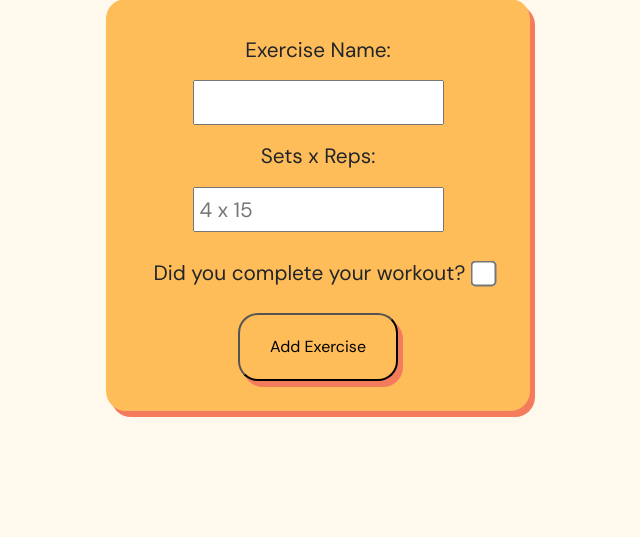
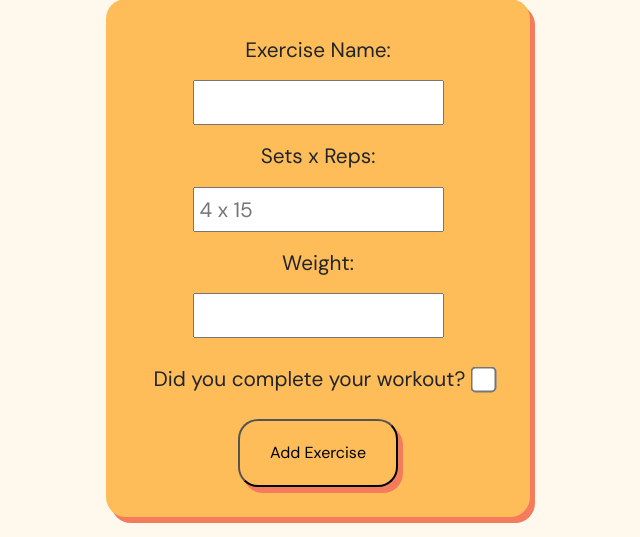
Before and after one commit to nmartin27/Project-Two-Workout-App, a Node server app: template views/workouts/show.ejs in a window 1280 px wide. Shown: the part 385-922 px from the top of the page, without its empty margins (322-962 px from the left). Before the commit the page ends 802 px from the top, so only its background shows below. Run offline with Node 20, Linux system fonts and the light colour scheme; the template is opened without the code that fills it, so the values that code supplies are empty; some libraries are stand-ins or nearby versions; some web fonts are replaced.

Commit message:
presented

```diff
--- a/models/workout.js
+++ b/models/workout.js
@@ -4,6 +4,7 @@ const excerciseSchema = new mongoose.Schema ({
     name: String,
     isCompleted: Boolean,
     reps: String,
+    weights: { type: Number, default: 0, min: 0 },
 });
 
 const workoutSchema = new mongoose.Schema({
--- a/public/stylesheets/style.css
+++ b/public/stylesheets/style.css
@@ -114,6 +114,9 @@ footer {
   max-height: 38em;
   /* align-self: flex-start; */
   /* position: sticky; */
+}
+.row{
+    justify-content: space-between;
 }
 
 .home-text{
--- a/server.js
+++ b/server.js
@@ -75,6 +75,7 @@ app.post("/workouts/:workoutId/exercise", async (req, res) => {
     name: req.body.name,
     isCompleted: req.body.isCompleted === "on",
     reps: req.body.reps,
+    weight: req.body.weight,
   };
 
   // console.log('workoutId from URL:', req.params.workoutId);
@@ -105,6 +106,7 @@ const updateExercise = async (workoutId, exerciseId, updatedData) => {
   foundExercise.name = updatedData.name || foundExercise.name;
   foundExercise.isCompleted = updatedData.isCompleted;
   foundExercise.reps = updatedData.reps || foundExercise.reps;
+  foundExercise.weight = updatedData.weight || foundExercise.weight;
   await foundWorkout.save();
 };
 
@@ -115,6 +117,7 @@ app.put("/workouts/:workoutId/exercises/:exerciseId", async (req, res) => {
     name: req.body.name,
     isCompleted: req.body.isCompleted === "on",
     reps: req.body.reps,
+    weight: req.body.weight,
   };
   await updateExercise(workoutId, exerciseId, updatedData);
   res.redirect(`/workouts/${req.params.workoutId}`);
--- a/views/home.ejs
+++ b/views/home.ejs
@@ -35,7 +35,7 @@
   <a class="index-link" href="/workouts">
     <div class="home-text">Go to my Workouts</div></a
   >
-  <footer>
+  <!-- <footer>
     Images by <a href="https://www.flaticon.com/authors/freepik">Freekpik</a>
-  </footer>
+  </footer> -->
 </html>
--- a/views/workouts/edit.ejs
+++ b/views/workouts/edit.ejs
@@ -56,6 +56,10 @@
               <input type="text" name="reps" class="form-control" placeholder="<%= exercise.reps %>"/>
             </div>
             <div class="mb-3">
+            <label for="name">Weight:</label>
+      <input type="number" name="weights" placeholder="" />
+            </div>
+            <div class="mb-3">
               <label for="isCompleted" class="form-label">Did you complete your workout?</label>
               <input class="form-check-input ms-2" type="checkbox" name="isCompleted" <% if (exercise.isCompleted) { %> checked <% } %> />
             </div>
--- a/views/workouts/show.ejs
+++ b/views/workouts/show.ejs
@@ -52,6 +52,7 @@
             <h5 class="card-title"><%= exercise.name %></h5>
             <h6>Completed: <%= exercise.isCompleted ? "Yes" : "No" %></h6>
             <p class="card-text"><%= exercise.reps %></p>
+            <p class="card-text"><%= exercise.weights %> lbs!</p>
             <a href="/workouts/<%= workout._id %>/edit" class="card-link"
               >Update <%= exercise.name %></a
             >
@@ -86,11 +87,14 @@
       <input type="text" name="name" />
       <label for="name">Sets x Reps:</label>
       <input type="text" name="reps" placeholder="4 x 15" />
+      <label for="name">Weight:</label>
+      <input type="number" name="weights" placeholder="" />
       <div class="checkbox-div">
         <label for="isCompleted">Did you complete your workout?</label>
         <input class="checkbox" type="checkbox" name="isCompleted" />
       </div>
       <button type="submit" class="buttons">Add Exercise</button>
+
     </form>
 
   </body>
```
